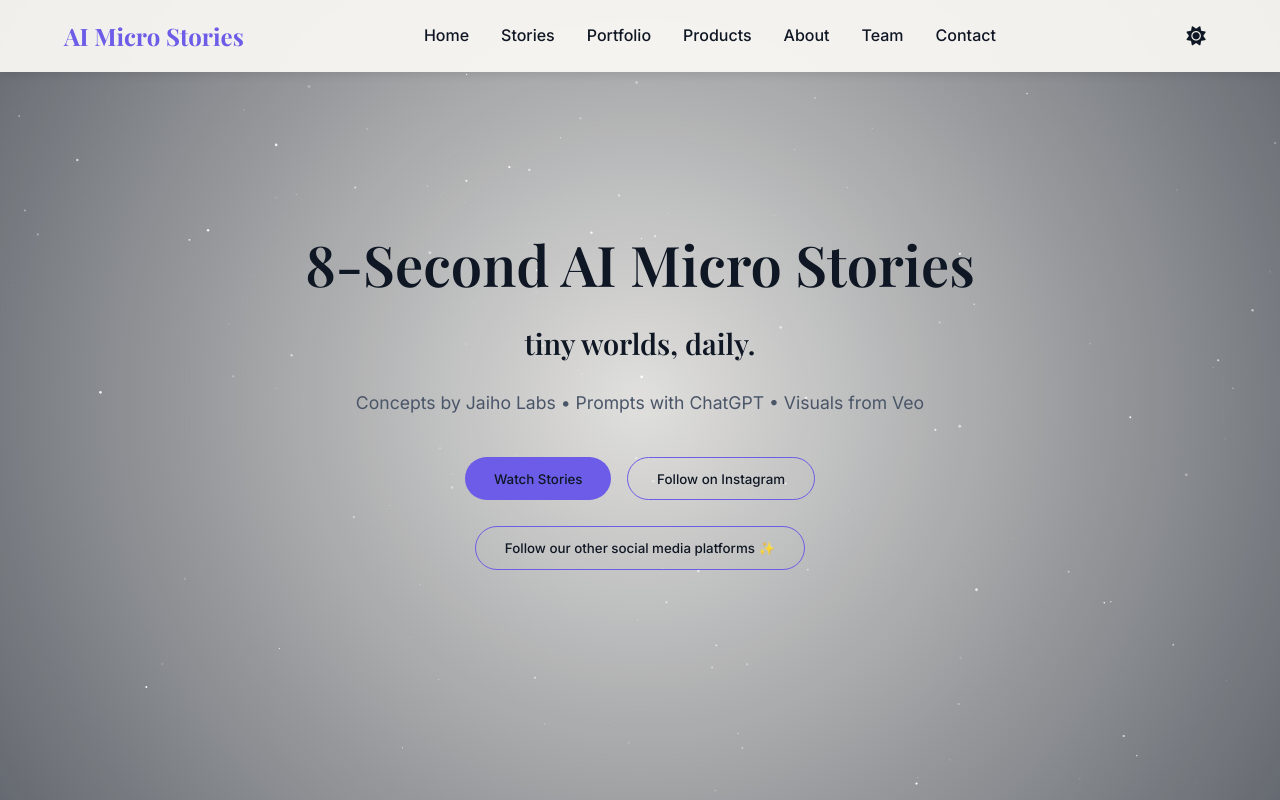
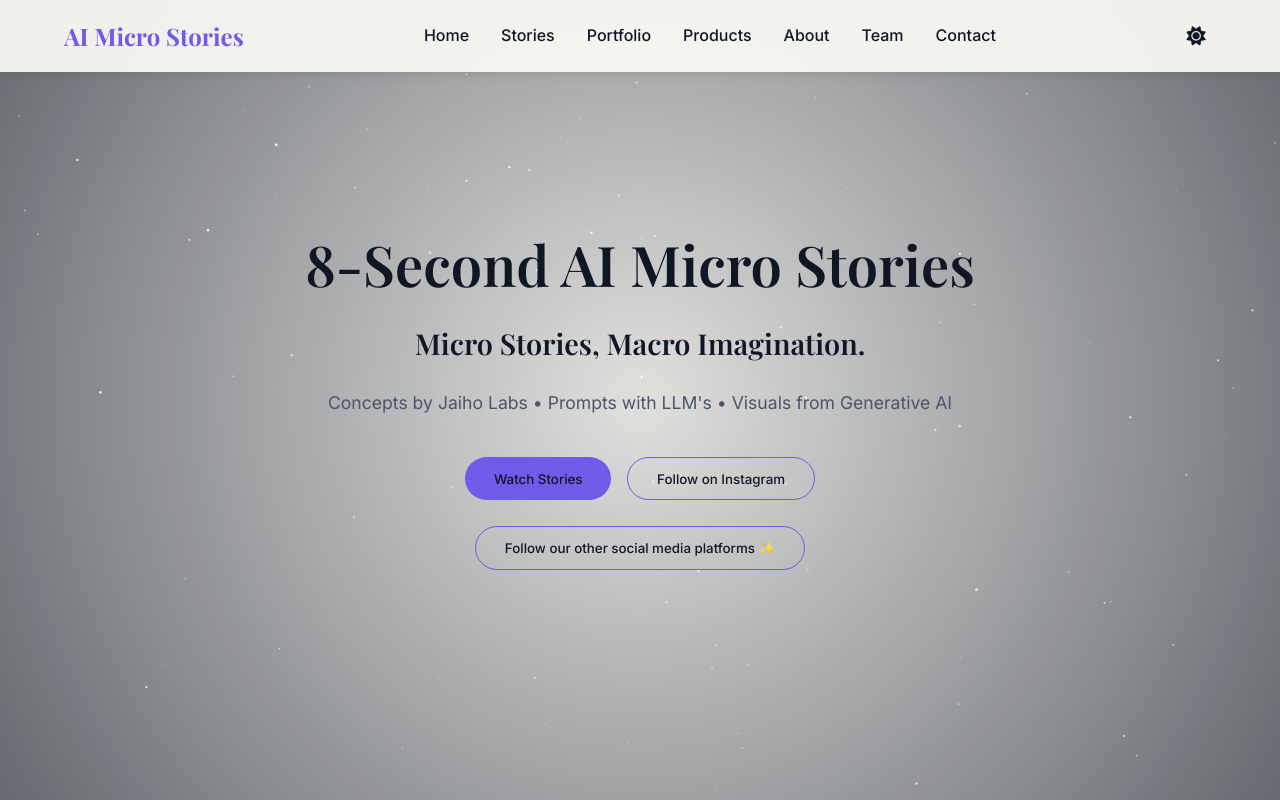
Before and after one commit to JaihoDigital/aimicrostories, a plain HTML site: page index.html in a window 1280 px wide. Shown: the top 800 px of the page. Drawn offline with nearby package versions, Linux system fonts and the light colour scheme.

Commit message:
new video

```diff
--- a/index.html
+++ b/index.html
@@ -1005,8 +1005,8 @@
         <canvas id="starCanvas"></canvas>
         <div class="container">
             <div class="hero-content">
-                <h1>8-Second AI Micro Stories<br><span style="font-size: 1.8rem;">tiny worlds, daily.</span></h1>
-                <p>Concepts by Jaiho Labs • Prompts with ChatGPT • Visuals from Veo</p>
+                <h1>8-Second AI Micro Stories<br><span style="font-size: 1.8rem;">Micro Stories, Macro Imagination.</span></h1>
+                <p>Concepts by Jaiho Labs • Prompts with LLM's • Visuals from Generative AI</p>
                 <div class="cta-buttons">
                     <button class="btn btn-primary">Watch Stories</button>
                     <button class="btn btn-secondary">Follow on Instagram</button>
```
